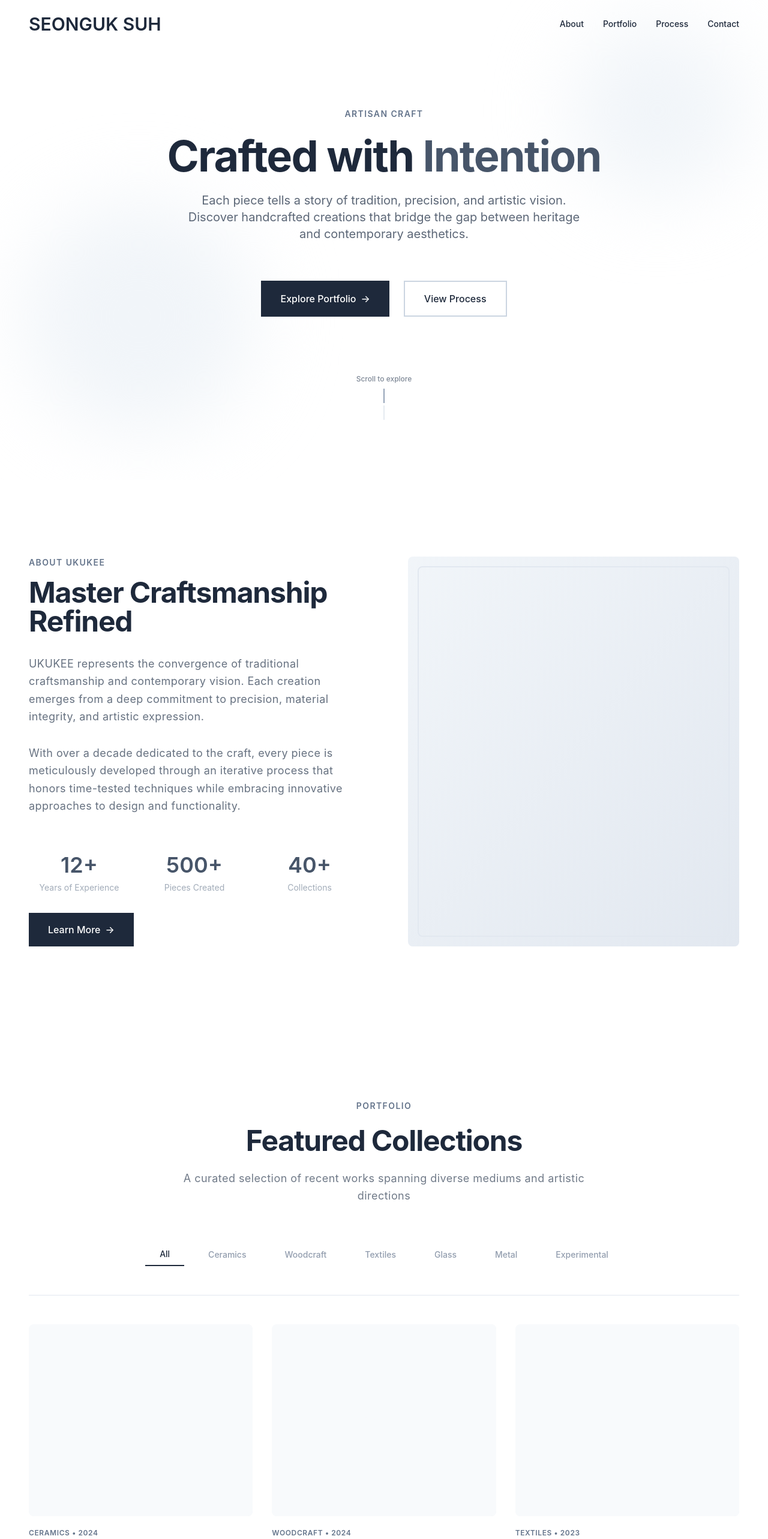
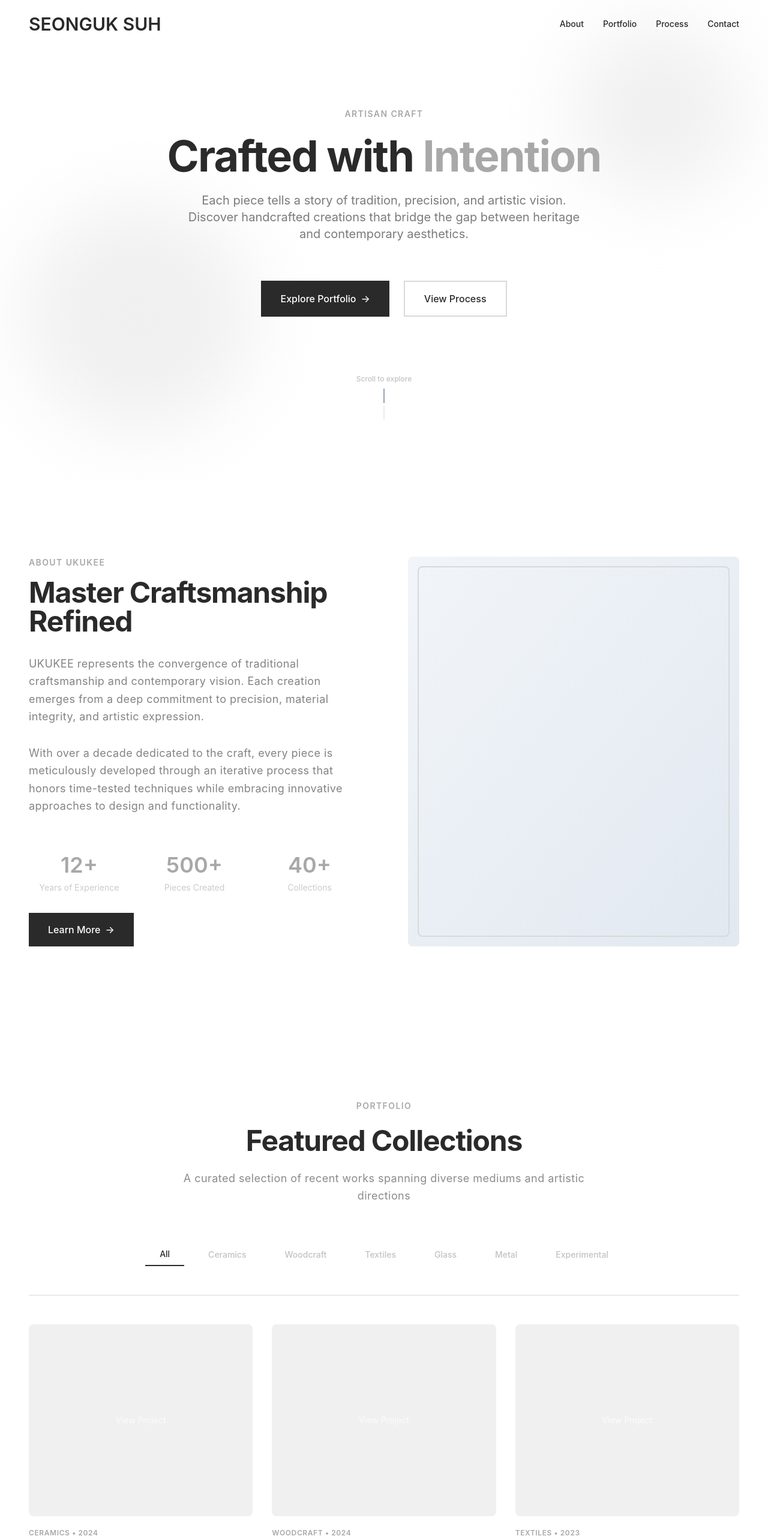
Before and after one commit to Shawnitto/project-ukukee, a React (Vite) app: page / in a window 1280 px wide. Shown: the top 2566 px of the page at 60% size. Built offline with nearby package versions, Linux system fonts and the light colour scheme.

Commit message:
fix: modify theme  color to grayscale

```diff
--- a/src/components/About.tsx
+++ b/src/components/About.tsx
@@ -6,34 +6,34 @@ export default function About() {
           {/* Content */}
           <div className="space-y-8 animate-slideInLeft">
             <div>
-              <p className="font-sans text-sm font-semibold text-slate-500 tracking-widest uppercase mb-4">
+              <p className="font-sans text-sm font-semibold text-[#a8a8a8] tracking-widest uppercase mb-4">
                 About UKUKEE
               </p>
-              <h2 className="text-slate-800 mb-6">
+              <h2 className="text-[#2a2a2a] mb-6">
                 Master Craftsmanship Refined
               </h2>
             </div>
 
-            <p className="text-elegant text-slate-700/75">
+            <p className="text-elegant text-[#5a5a5a]/75">
               UKUKEE represents the convergence of traditional craftsmanship and contemporary vision. Each creation emerges from a deep commitment to precision, material integrity, and artistic expression.
             </p>
 
-            <p className="text-elegant text-slate-700/75">
+            <p className="text-elegant text-[#5a5a5a]/75">
               With over a decade dedicated to the craft, every piece is meticulously developed through an iterative process that honors time-tested techniques while embracing innovative approaches to design and functionality.
             </p>
 
             <div className="grid grid-cols-3 gap-6 pt-8">
               <div className="text-center">
-                <p className="font-sans text-4xl font-semibold text-slate-600 mb-2">12+</p>
-                <p className="font-sans text-sm text-slate-500/60">Years of Experience</p>
+                <p className="font-sans text-4xl font-semibold text-[#a8a8a8] mb-2">12+</p>
+                <p className="font-sans text-sm text-[#a8a8a8]/60">Years of Experience</p>
               </div>
               <div className="text-center">
-                <p className="font-sans text-4xl font-semibold text-slate-600 mb-2">500+</p>
-                <p className="font-sans text-sm text-slate-500/60">Pieces Created</p>
+                <p className="font-sans text-4xl font-semibold text-[#a8a8a8] mb-2">500+</p>
+                <p className="font-sans text-sm text-[#a8a8a8]/60">Pieces Created</p>
               </div>
               <div className="text-center">
-                <p className="font-sans text-4xl font-semibold text-slate-600 mb-2">40+</p>
-                <p className="font-sans text-sm text-slate-500/60">Collections</p>
+                <p className="font-sans text-4xl font-semibold text-[#a8a8a8] mb-2">40+</p>
+                <p className="font-sans text-sm text-[#a8a8a8]/60">Collections</p>
               </div>
             </div>
 
@@ -46,13 +46,13 @@ export default function About() {
           {/* Image Column */}
           <div className="relative h-96 md:h-full min-h-96 group">
             <div className="absolute inset-0 bg-gradient-to-br from-slate-100 to-slate-200 rounded-lg"></div>
-            <div className="absolute inset-4 border-2 border-slate-200 rounded-lg hover-lift"></div>
+            <div className="absolute inset-4 border-2 border-[#d9d9d9] rounded-lg hover-lift"></div>
 
             {/* Placeholder for image with elegant styling */}
             <div className="w-full h-full flex items-center justify-center rounded-lg bg-gradient-to-br from-white to-slate-100 overflow-hidden">
               <div className="text-center space-y-4">
-                <div className="font-sans text-6xl text-slate-300">✦</div>
-                <p className="text-slate-500/40 font-sans">Featured Craft Image</p>
+                <div className="font-sans text-6xl text-[#d9d9d9]">✦</div>
+                <p className="text-[#a8a8a8]/40 font-sans">Featured Craft Image</p>
               </div>
             </div>
           </div>
--- a/src/components/Header.tsx
+++ b/src/components/Header.tsx
@@ -25,7 +25,7 @@ export default function Header({ scrolled }: HeaderProps) {
       <nav className="container-elegant flex justify-between items-center h-20">
         {/* Logo */}
         <div className="flex items-center">
-          <a href="#" className="font-sans text-3xl font-semibold text-slate-800 hover:text-slate-500 transition-colors duration-300">
+          <a href="#" className="font-sans text-3xl font-semibold text-[#2a2a2a] hover:text-[#a8a8a8] transition-colors duration-300">
             SEONGUK SUH
           </a>
         </div>
@@ -36,10 +36,10 @@ export default function Header({ scrolled }: HeaderProps) {
             <a
               key={item.name}
               href={item.href}
-              className="font-sans text-sm font-medium text-slate-800 hover:text-slate-600 transition-colors duration-300 relative group"
+              className="font-sans text-sm font-medium text-[#2a2a2a] hover:text-[#a8a8a8] transition-colors duration-300 relative group"
             >
               {item.name}
-              <span className="absolute bottom-0 left-0 w-0 h-px bg-slate-300 transition-all duration-300 group-hover:w-full"></span>
+              <span className="absolute bottom-0 left-0 w-0 h-px bg-[#d9d9d9] transition-all duration-300 group-hover:w-full"></span>
             </a>
           ))}
         </div>
@@ -50,9 +50,9 @@ export default function Header({ scrolled }: HeaderProps) {
           onClick={() => setMobileMenuOpen(!mobileMenuOpen)}
           aria-label="Toggle menu"
         >
-          <span className={`h-0.5 w-6 bg-slate-800 transition-all duration-300 ${mobileMenuOpen ? 'rotate-45 translate-y-2' : ''}`}></span>
-          <span className={`h-0.5 w-6 bg-slate-800 transition-all duration-300 ${mobileMenuOpen ? 'opacity-0' : ''}`}></span>
-          <span className={`h-0.5 w-6 bg-slate-800 transition-all duration-300 ${mobileMenuOpen ? '-rotate-45 -translate-y-2' : ''}`}></span>
+          <span className={`h-0.5 w-6 bg-[#2a2a2a] transition-all duration-300 ${mobileMenuOpen ? 'rotate-45 translate-y-2' : ''}`}></span>
+          <span className={`h-0.5 w-6 bg-[#2a2a2a] transition-all duration-300 ${mobileMenuOpen ? 'opacity-0' : ''}`}></span>
+          <span className={`h-0.5 w-6 bg-[#2a2a2a] transition-all duration-300 ${mobileMenuOpen ? '-rotate-45 -translate-y-2' : ''}`}></span>
         </button>
 
         {/* Mobile Navigation */}
@@ -63,7 +63,7 @@ export default function Header({ scrolled }: HeaderProps) {
                 <a
                   key={item.name}
                   href={item.href}
-                  className="font-sans text-sm font-medium text-slate-800 hover:text-slate-600 transition-colors duration-300"
+                  className="font-sans text-sm font-medium text-[#2a2a2a] hover:text-[#a8a8a8] transition-colors duration-300"
                   onClick={() => setMobileMenuOpen(false)}
                 >
                   {item.name}
--- a/src/components/Hero.tsx
+++ b/src/components/Hero.tsx
@@ -10,20 +10,20 @@ export default function Hero() {
   return (
     <section className="min-h-screen bg-white flex items-center justify-center relative overflow-hidden pt-20">
       {/* Decorative elements */}
-      <div className="absolute top-10 right-10 w-72 h-72 bg-slate-100 rounded-full blur-3xl"></div>
-      <div className="absolute bottom-20 left-10 w-96 h-96 bg-slate-100 rounded-full blur-3xl"></div>
+      <div className="absolute top-10 right-10 w-72 h-72 bg-[#f0f0f0] rounded-full blur-3xl"></div>
+      <div className="absolute bottom-20 left-10 w-96 h-96 bg-[#f0f0f0] rounded-full blur-3xl"></div>
 
       <div className="container-elegant relative z-10">
         <div className="text-center space-y-8 animate-fadeIn">
           {/* Main Heading */}
           <div className={`transition-all duration-1000 ${showContent ? 'opacity-100' : 'opacity-0'}`}>
-            <p className="font-sans text-sm font-semibold text-slate-500 tracking-widest uppercase mb-6">
+            <p className="font-sans text-sm font-semibold text-[#a8a8a8] tracking-widest uppercase mb-6">
               Artisan Craft
             </p>
-            <h1 className="font-sans text-5xl md:text-6xl lg:text-7xl text-slate-800 mb-6 leading-tight">
-              Crafted with <span className="text-slate-600">Intention</span>
+            <h1 className="font-sans text-5xl md:text-6xl lg:text-7xl text-[#2a2a2a] mb-6 leading-tight">
+              Crafted with <span className="text-[#a8a8a8]">Intention</span>
             </h1>
-            <p className="font-sans text-lg md:text-xl text-slate-700/80 max-w-2xl mx-auto leading-relaxed">
+            <p className="font-sans text-lg md:text-xl text-[#5a5a5a]/80 max-w-2xl mx-auto leading-relaxed">
               Each piece tells a story of tradition, precision, and artistic vision. Discover handcrafted creations that bridge the gap between heritage and contemporary aesthetics.
             </p>
           </div>
@@ -40,10 +40,10 @@ export default function Hero() {
           {/* Scroll Indicator */}
           <div className={`flex justify-center pt-16 transition-all duration-1000 delay-500 ${showContent ? 'opacity-100' : 'opacity-0'}`}>
             <div className="flex flex-col items-center space-y-2 group cursor-pointer">
-              <p className="text-xs font-sans font-medium text-slate-600/70 group-hover:text-slate-800 transition-colors">Scroll to explore</p>
+              <p className="text-xs font-sans font-medium text-[#a8a8a8]/70 group-hover:text-[#2a2a2a] transition-colors">Scroll to explore</p>
               <div className="flex flex-col items-center gap-1">
-                <span className="block w-0.5 h-6 bg-slate-400 group-hover:bg-slate-800 transition-colors"></span>
-                <span className="block w-0.5 h-6 bg-slate-300 group-hover:bg-slate-600 transition-colors animate-pulse"></span>
+                <span className="block w-0.5 h-6 bg-slate-400 group-hover:bg-[#2a2a2a] transition-colors"></span>
+                <span className="block w-0.5 h-6 bg-[#d9d9d9] group-hover:bg-slate-600 transition-colors animate-pulse"></span>
               </div>
             </div>
           </div>
--- a/src/components/Portfolio.tsx
+++ b/src/components/Portfolio.tsx
@@ -59,27 +59,27 @@ export default function Portfolio() {
       <div className="container-elegant">
         {/* Section Header */}
         <div className="text-center space-y-6 mb-16">
-          <p className="font-sans text-sm font-semibold text-slate-500 tracking-widest uppercase">
+          <p className="font-sans text-sm font-semibold text-[#a8a8a8] tracking-widest uppercase">
             Portfolio
           </p>
-          <h2 className="text-slate-800">
+          <h2 className="text-[#2a2a2a]">
             Featured Collections
           </h2>
-          <p className="text-elegant text-slate-700/70 max-w-2xl mx-auto">
+          <p className="text-elegant text-[#5a5a5a]/70 max-w-2xl mx-auto">
             A curated selection of recent works spanning diverse mediums and artistic directions
           </p>
         </div>
 
         {/* Category Filter */}
-        <div className="flex flex-wrap justify-center gap-4 mb-12 pb-12 border-b border-slate-200">
+        <div className="flex flex-wrap justify-center gap-4 mb-12 pb-12 border-b border-[#d9d9d9]">
           {categories.map((category) => (
             <button
               key={category}
               onClick={() => setActiveCategory(category)}
               className={`px-6 py-2 font-sans text-sm font-medium transition-all duration-300 ${
                 activeCategory === category
-                  ? 'text-slate-800 border-b-2 border-slate-800'
-                  : 'text-slate-500/70 hover:text-slate-700'
+                  ? 'text-[#2a2a2a] border-b-2 border-[#2a2a2a]'
+                  : 'text-[#a8a8a8]/70 hover:text-[#5a5a5a]'
               }`}
             >
               {category}
@@ -101,14 +101,14 @@ export default function Portfolio() {
                 <div className="relative h-80 overflow-hidden bg-gradient-to-br from-white to-slate-100 rounded-lg hover-lift">
                   <div className="w-full h-full flex items-center justify-center">
                     <div className="text-center">
-                      <div className="font-sans text-5xl text-slate-300 mb-2">◆</div>
-                      <p className="text-slate-500/40 font-sans text-sm">{item.category}</p>
+                      <div className="font-sans text-5xl text-[#d9d9d9] mb-2">◆</div>
+                      <p className="text-[#a8a8a8]/40 font-sans text-sm">{item.category}</p>
                     </div>
                   </div>
 
                   {/* Overlay */}
-                  <div className="absolute inset-0 bg-slate-50 group-hover:bg-slate-100 transition-colors duration-500 flex items-center justify-center">
-                    <p className="text-slate-50 group-hover:text-slate-700 font-sans font-medium transition-all duration-300 text-sm">
+                  <div className="absolute inset-0 bg-[#f0f0f0] group-hover:bg-[#f0f0f0] transition-colors duration-500 flex items-center justify-center">
+                    <p className="text-slate-50 group-hover:text-[#5a5a5a] font-sans font-medium transition-all duration-300 text-sm">
                       View Project
                     </p>
                   </div>
@@ -116,11 +116,11 @@ export default function Portfolio() {
 
                 {/* Content */}
                 <div className="space-y-2">
-                  <p className="text-xs font-sans font-semibold text-slate-500 uppercase tracking-wider">{item.category} • {item.year}</p>
-                  <h3 className="font-sans text-xl text-slate-800 group-hover:text-slate-600 transition-colors duration-300">
+                  <p className="text-xs font-sans font-semibold text-[#a8a8a8] uppercase tracking-wider">{item.category} • {item.year}</p>
+                  <h3 className="font-sans text-xl text-[#2a2a2a] group-hover:text-[#a8a8a8] transition-colors duration-300">
                     {item.title}
                   </h3>
-                  <p className="text-sm text-slate-600/80 leading-relaxed">
+                  <p className="text-sm text-[#a8a8a8]/80 leading-relaxed">
                     {item.description}
                   </p>
                 </div>
--- a/src/index.css
+++ b/src/index.css
@@ -8,7 +8,7 @@
   }
 
   body {
-    @apply bg-white text-slate-900 font-sans;
+    @apply bg-white text-[#2a2a2a] font-sans;
   }
 
   h1, h2, h3, h4, h5, h6 {
@@ -30,11 +30,11 @@
 
 @layer components {
   .btn-primary {
-    @apply px-8 py-4 bg-slate-800 text-white font-sans font-medium transition-all duration-300 hover:bg-slate-700 hover:tracking-wider;
+    @apply px-8 py-4 bg-[#2a2a2a] text-white font-sans font-medium transition-all duration-300 hover:bg-[#5a5a5a] hover:tracking-wider;
   }
 
   .btn-secondary {
-    @apply px-8 py-4 border-2 border-slate-300 text-slate-800 font-sans font-medium transition-all duration-300 hover:bg-slate-100 hover:text-slate-900;
+    @apply px-8 py-4 border-2 border-[#d9d9d9] text-[#2a2a2a] font-sans font-medium transition-all duration-300 hover:bg-[#f0f0f0] hover:text-[#2a2a2a];
   }
 
   .container-elegant {
@@ -78,10 +78,10 @@
 
 /* Elegant line break */
 .divider {
-  @apply h-px bg-gradient-to-r from-transparent via-slate-300 to-transparent opacity-30;
+  @apply h-px bg-gradient-to-r from-transparent via-[#d9d9d9] to-transparent opacity-30;
 }
 
 /* Smooth text selection */
 ::selection {
-  @apply bg-slate-300 text-slate-900;
+  @apply bg-[#d9d9d9] text-[#2a2a2a];
 }
```
Also changed, not shown: src/components/Contact.tsx (+23 -23 lines), src/components/Footer.tsx (+25 -25 lines), src/components/Process.tsx (+13 -13 lines), tailwind.config.js (+6 -6 lines).
